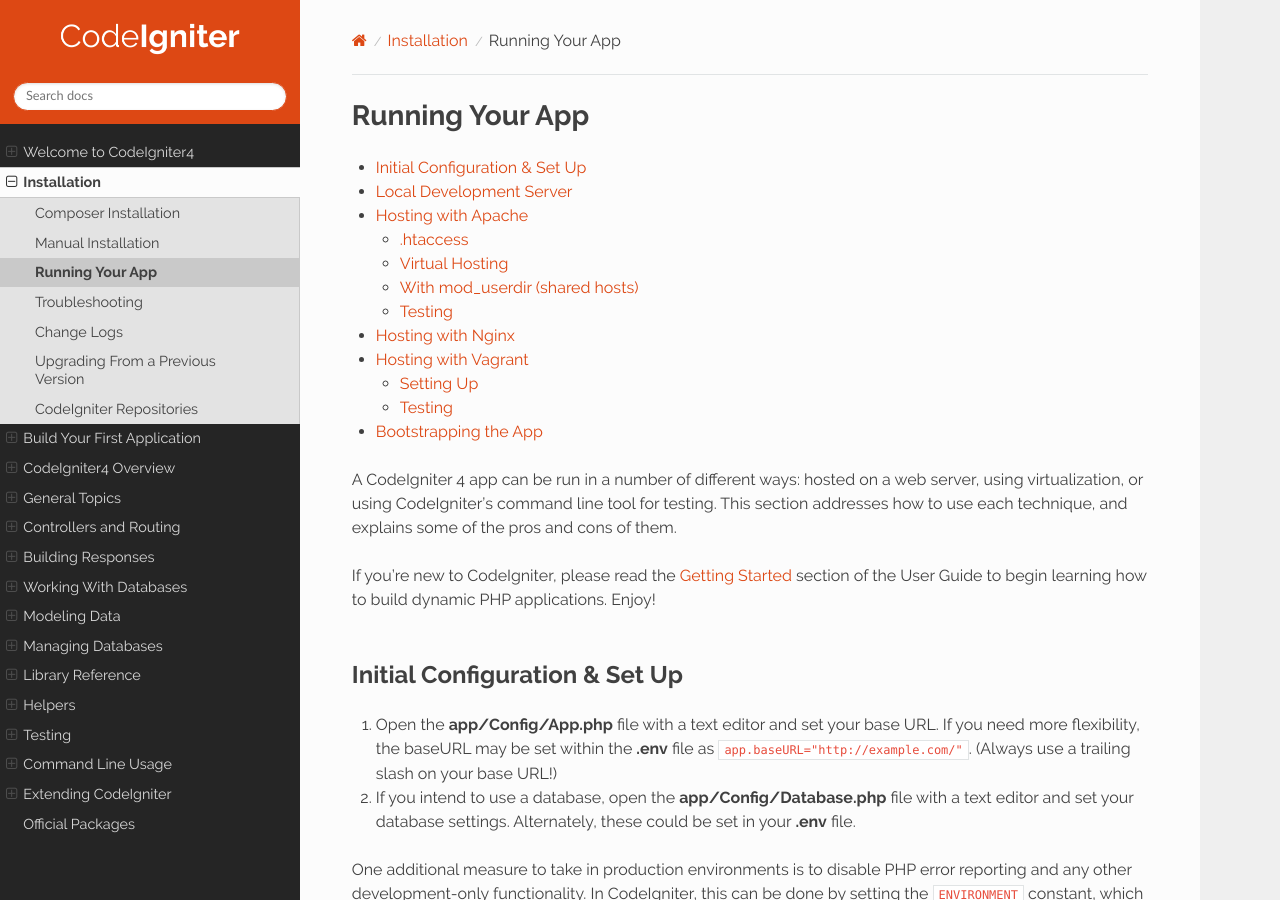
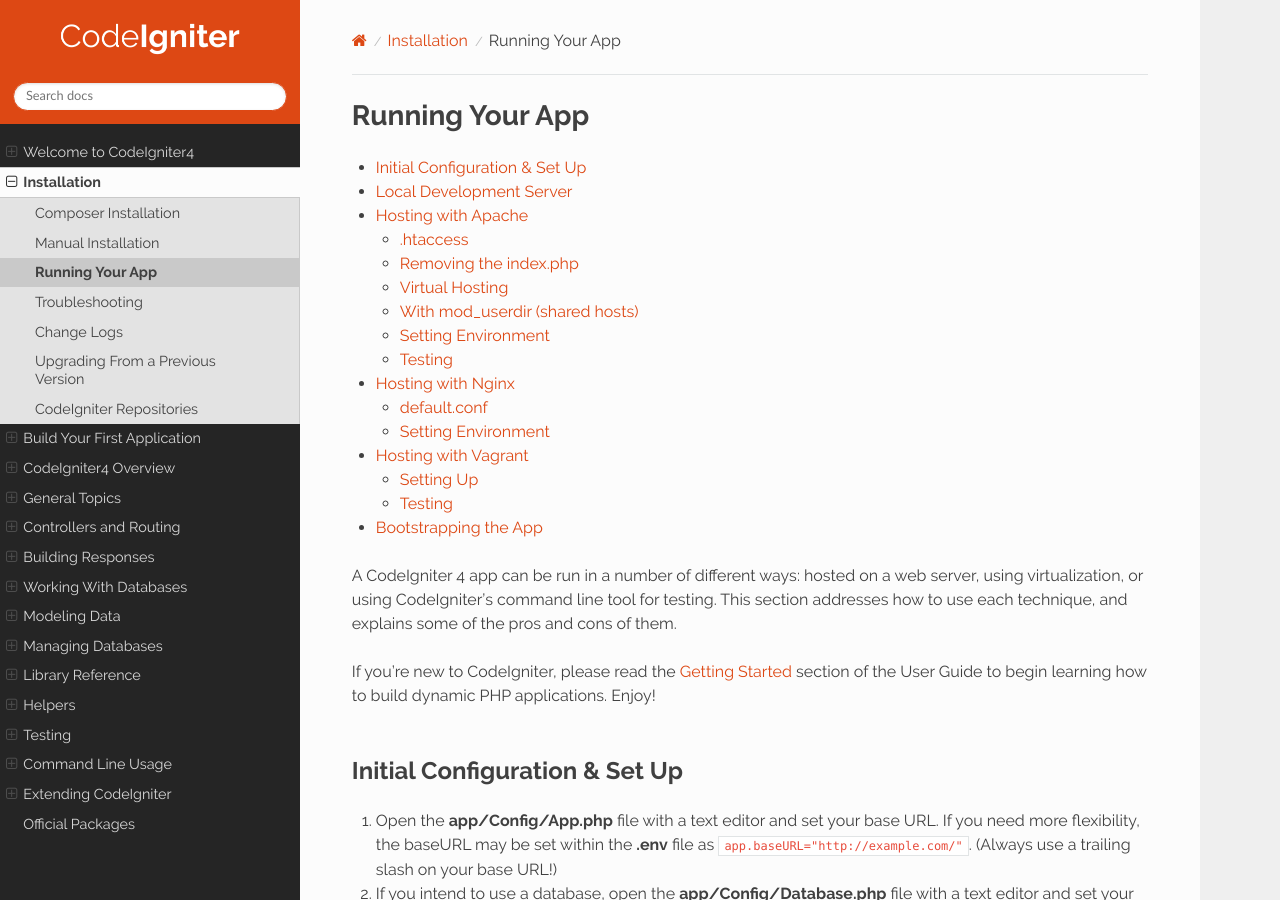
Before and after one commit to NEKOGET/ci4_user_guide_src, a Sphinx documentation site: the page built from source/installation/running.rst, in a window 1280 px wide and 900 px high. Built offline with Sphinx 7.4.7 and the Read the Docs theme 2.0.0, drawn with Linux system fonts in a browser that asks for light colours; some of the changed text lies outside the part shown.

Commit message:
docs: add links to other pages for Web server configuration

```diff
--- a/source/general/environments.rst
+++ b/source/general/environments.rst
@@ -41,6 +41,8 @@ The simplest method to set the variable is in your :doc:`.env file </general/con
 
     > php spark env production
 
+.. _environment-apache:
+
 Apache
 ------
 
@@ -50,6 +52,9 @@ config using `SetEnv <https://httpd.apache.org/docs/2.2/mod/mod_env.html#setenv>
 .. code-block:: apache
 
     SetEnv CI_ENVIRONMENT development
+
+
+.. _environment-nginx:
 
 nginx
 -----
--- a/source/general/urls.rst
+++ b/source/general/urls.rst
@@ -60,6 +60,8 @@ By default, the **index.php** file will be included in your URLs::
 If your server supports rewriting URLs you can easily remove this file with URL rewriting. This is handled differently
 by different servers, but we will show examples for the two most common web servers here.
 
+.. _urls-remove-index-php-apache:
+
 Apache Web Server
 -----------------
 
@@ -81,6 +83,8 @@ request for your index.php file.
 
 .. note:: Make sure to also exclude from the above rules any assets that you might need to be accessible from the outside world.
 
+.. _urls-remove-index-php-nginx:
+
 NGINX
 -----
 
--- a/source/installation/running.rst
+++ b/source/installation/running.rst
@@ -99,6 +99,11 @@ in the "AllowOverride" setting::
         Require all granted
     </Directory>
 
+Removing the index.php
+----------------------
+
+See :ref:`CodeIgniter URLs <urls-remove-index-php-apache>`.
+
 Virtual Hosting
 ---------------
 
@@ -195,6 +200,11 @@ Be sure to specify options and permissions for the CodeIgniter public directory
         </Directory>
     </IfModule>
 
+Setting Environment
+-------------------
+
+See :ref:`Handling Multiple Environments <environment-apache>`.
+
 Testing
 -------
 
@@ -204,8 +214,12 @@ Apache needs to be restarted whenever you change its configuration.
 
 Hosting with Nginx
 ==================
+
 Nginx is the second most widely used HTTP server for web hosting.
 Here you can find an example configuration using PHP 7.3 FPM (unix sockets) under Ubuntu Server.
+
+default.conf
+------------
 
 This configuration enables URLs without "index.php" in them and using CodeIgniter's "404 - File Not Found" for URLs ending with ".php".
 
@@ -240,6 +254,11 @@ This configuration enables URLs without "index.php" in them and using CodeIgnite
             deny all;
         }
     }
+
+Setting Environment
+-------------------
+
+See :ref:`Handling Multiple Environments <environment-nginx>`.
 
 Hosting with Vagrant
 ====================
```
